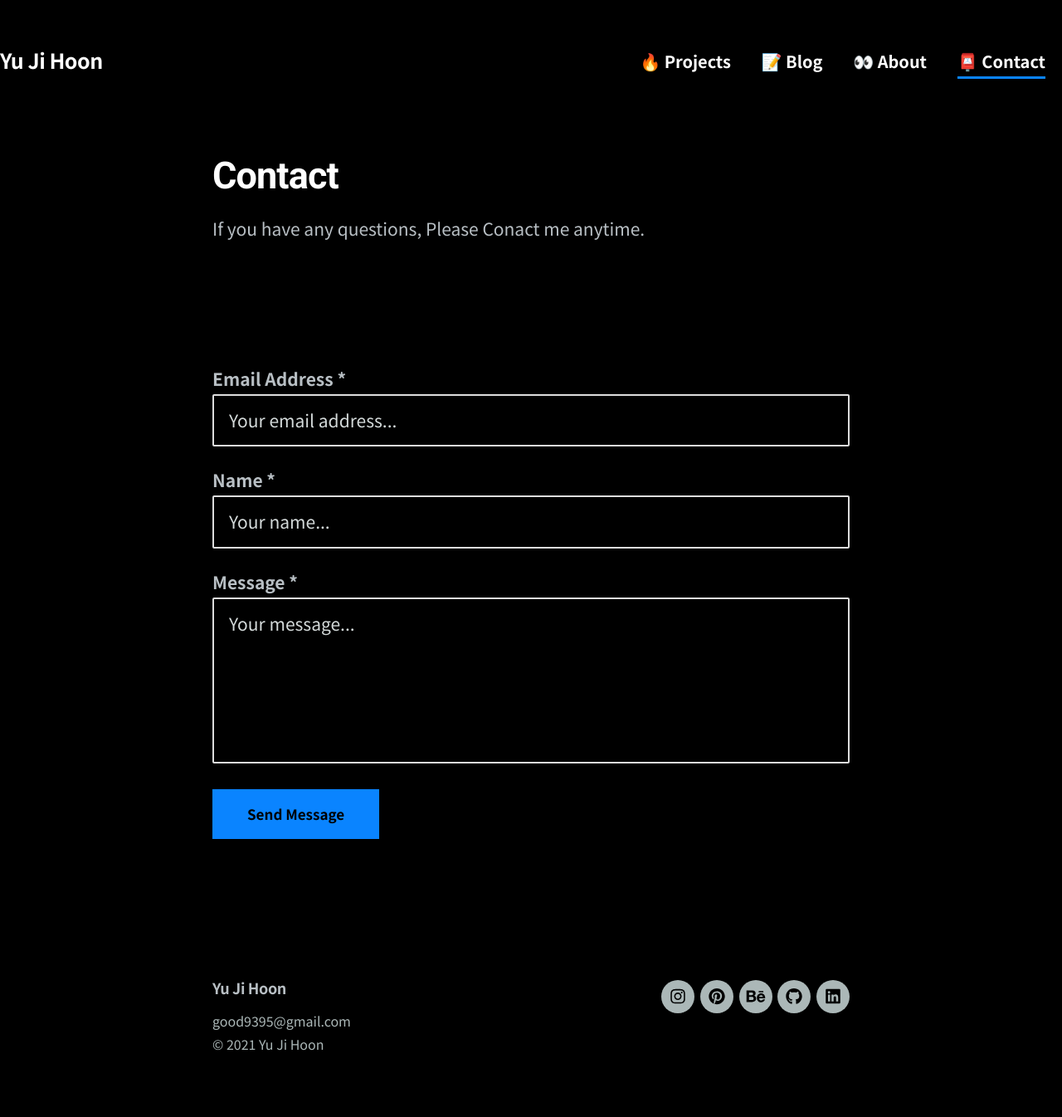
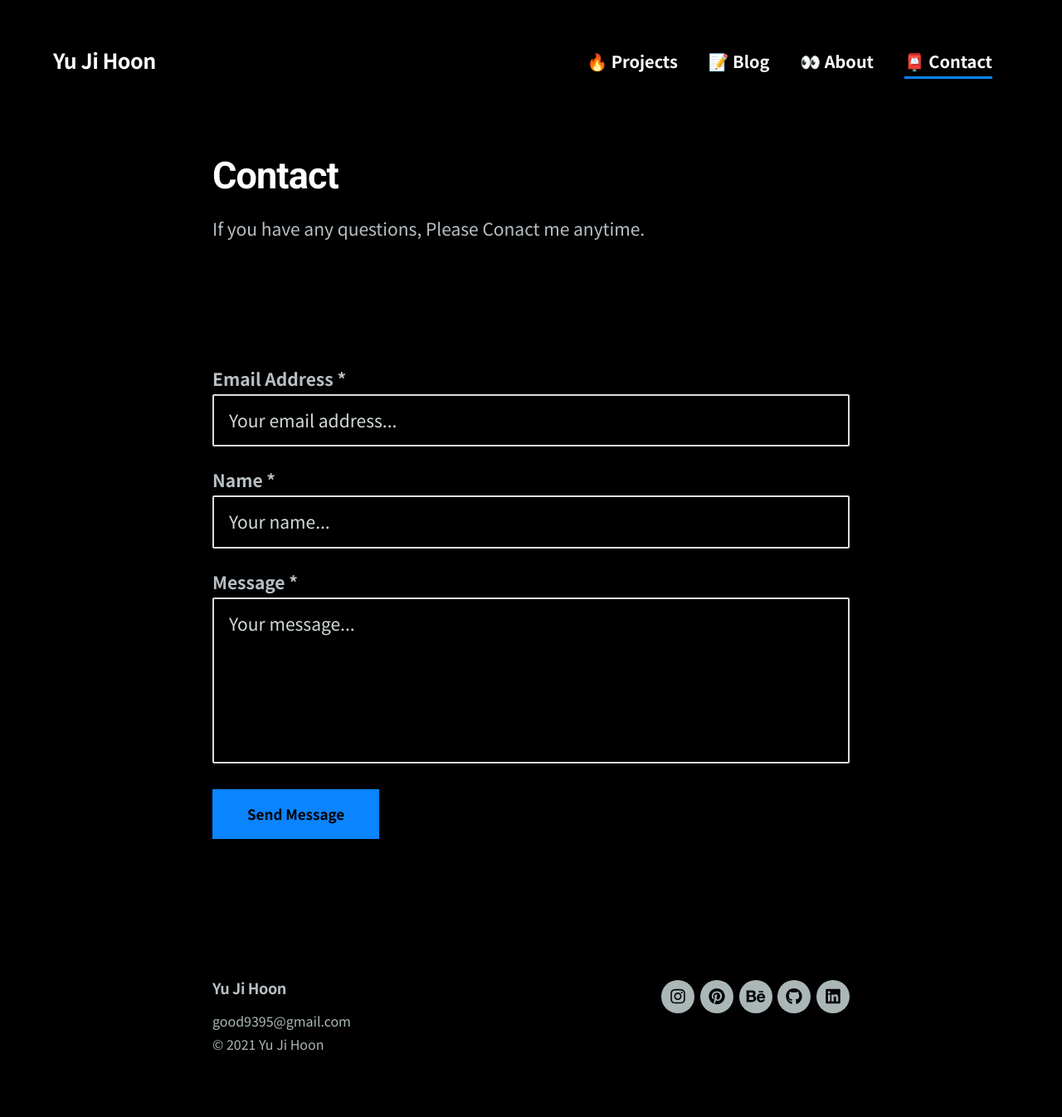
Before and after one commit to jihoon-yu/jihoon-yu.github.io, a Jekyll site: the page built from _pages/contact.md, in a window 1280 px wide. Shown: the whole page at 83% size. Built offline with Jekyll 4.4.1, drawn with Linux system fonts in a browser that asks for light colours; nearby versions of some CDN libraries.

Commit message:
오타수정
오타수정?

```diff
--- a/_includes/header.html
+++ b/_includes/header.html
@@ -1,5 +1,5 @@
 <header class="header">
-  <div class="Header__wrap">
+  <div class="header__wrap">
     {% if site.data.settings.header_settings.logo_image %}
     <a href="/" class="header__logo">
       <img
--- a/_sass/_includes/_header.scss
+++ b/_sass/_includes/_header.scss
@@ -256,7 +256,7 @@
   }
 }
 // - - - - - - - - - - - - - - - - - - - - - - - - - - - - - - - - - - - - Header design
-.Header__warp {
+.header__wrap {
   //Header Desktop width 값 수정
   position: relative;
   margin: 0 auto;
```
